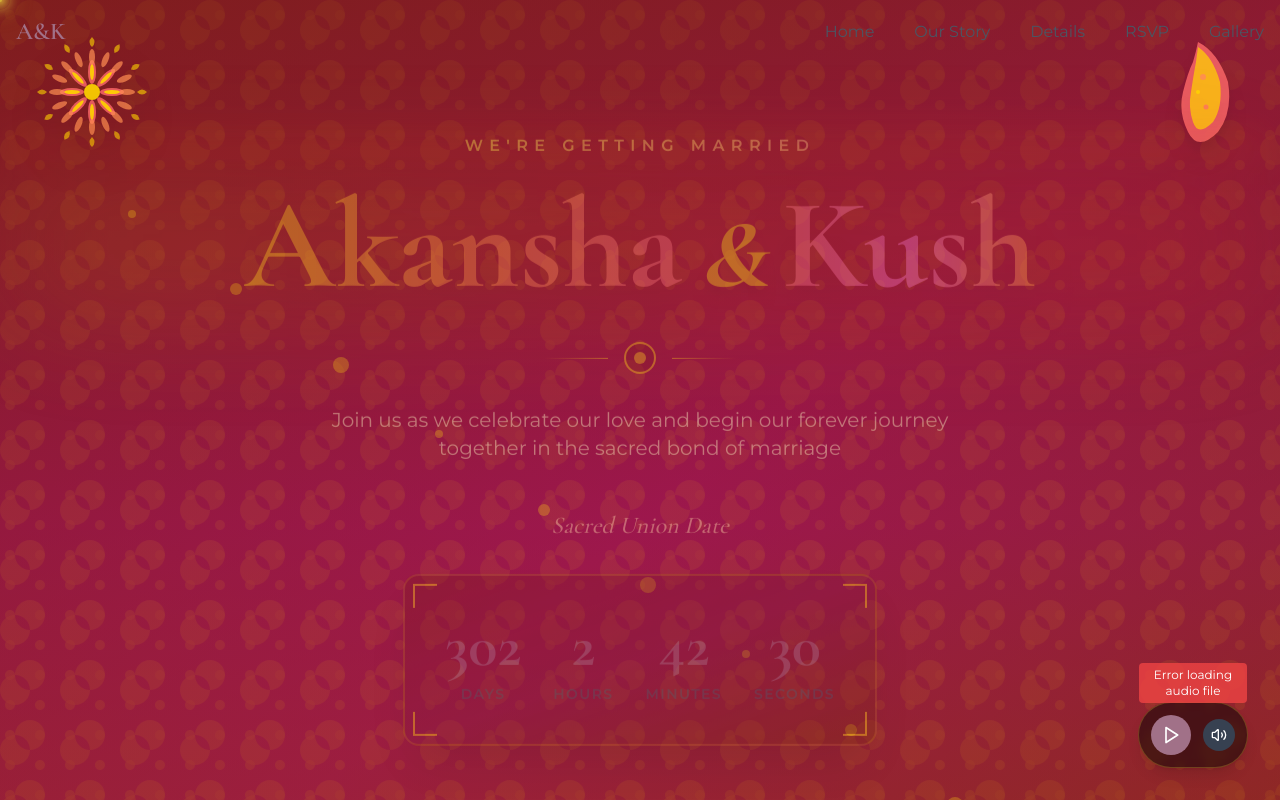
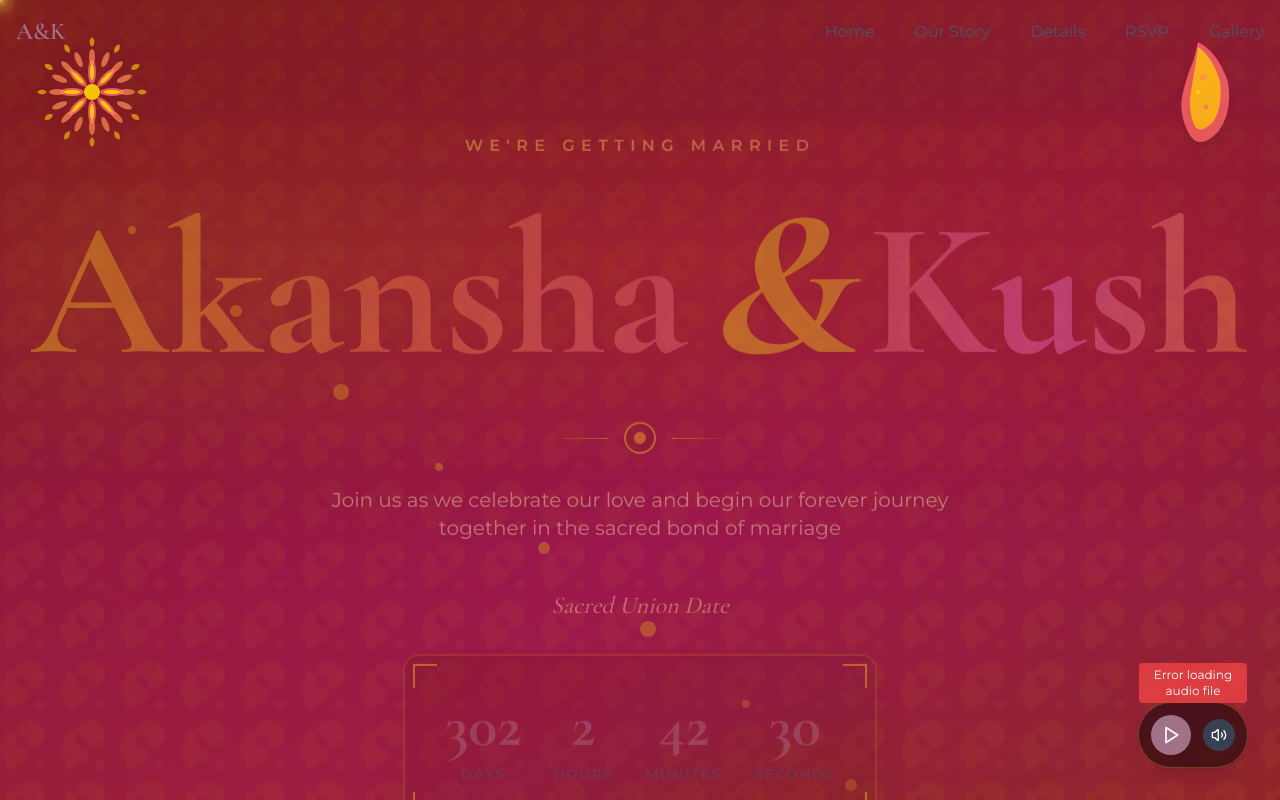
Before and after one commit to Heyykrishnna/AK-Wedding, a React (Vite) app: page / in a window 1280 px wide. Shown: the top 800 px of the page. Built offline with nearby package versions, Linux system fonts and the light colour scheme.

Commit message:
Fix: Increase font size and bold names
Increased the font size and made the names "Akansha & Kush" bold in the hero section.

```diff
--- a/src/components/HeroSection.tsx
+++ b/src/components/HeroSection.tsx
@@ -17,10 +17,10 @@ const HeroSection: React.FC = () => {
   return (
     <section id="home" className="min-h-screen flex flex-col items-center justify-center relative overflow-hidden bg-gradient-to-br from-red-900 via-pink-800 to-orange-900">
       {/* Reduced visibility of Indian pattern overlay */}
-      <div className="absolute inset-0 bg-indian-pattern opacity-20 pointer-events-none" />
+      <div className="absolute inset-0 bg-indian-pattern opacity-10 pointer-events-none" />
 
       {/* Reduced additional pattern layer for depth */}
-      <div className="absolute inset-0 bg-floral opacity-15 pointer-events-none" />
+      <div className="absolute inset-0 bg-floral opacity-8 pointer-events-none" />
 
       {/* Gradient overlay with rich colors - adjusted for pattern visibility */}
       <div
@@ -159,13 +159,13 @@ const HeroSection: React.FC = () => {
             </h2>
           </div>
 
-          {/* Names with stunning gradient and glow effects - MADE BOLD */}
+          {/* Names with stunning gradient and glow effects - INCREASED SIZE AND MADE EXTRA BOLD */}
           <div className="relative mb-8">
-            <h1 className="font-cormorant text-5xl md:text-7xl lg:text-9xl font-bold mb-6 relative">
+            <h1 className="font-cormorant text-6xl md:text-8xl lg:text-[12rem] font-black mb-6 relative">
               <span className="bg-gradient-to-r from-yellow-400 via-orange-400 to-red-400 bg-clip-text text-transparent font-black drop-shadow-2xl">
                 Akansha
               </span>
-              <span className="mx-4 font-cormorant italic text-yellow-400 text-6xl md:text-8xl drop-shadow-xl font-bold">
+              <span className="mx-4 font-cormorant italic text-yellow-400 text-7xl md:text-9xl lg:text-[13rem] drop-shadow-xl font-black">
                 &
               </span>
               <span className="bg-gradient-to-r from-red-400 via-pink-400 to-orange-400 bg-clip-text text-transparent font-black drop-shadow-2xl">
```
